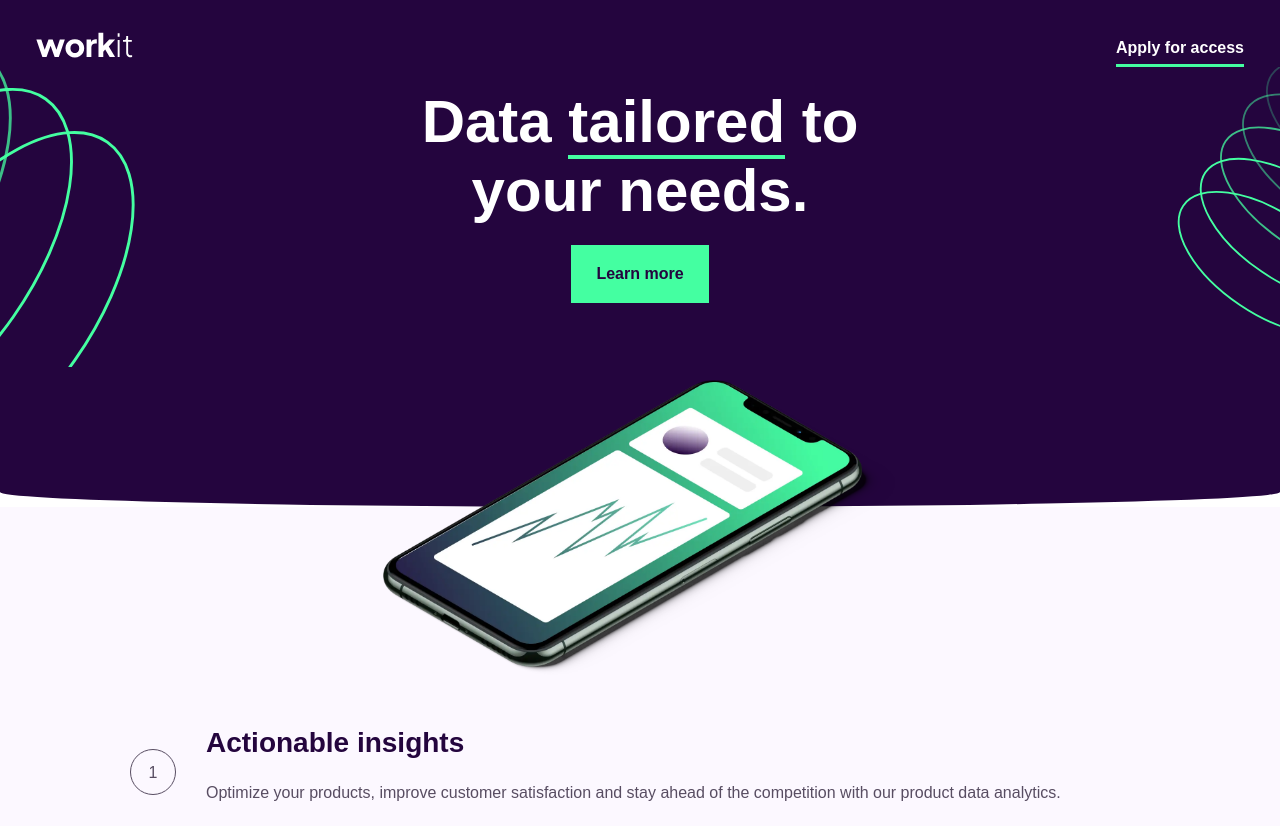
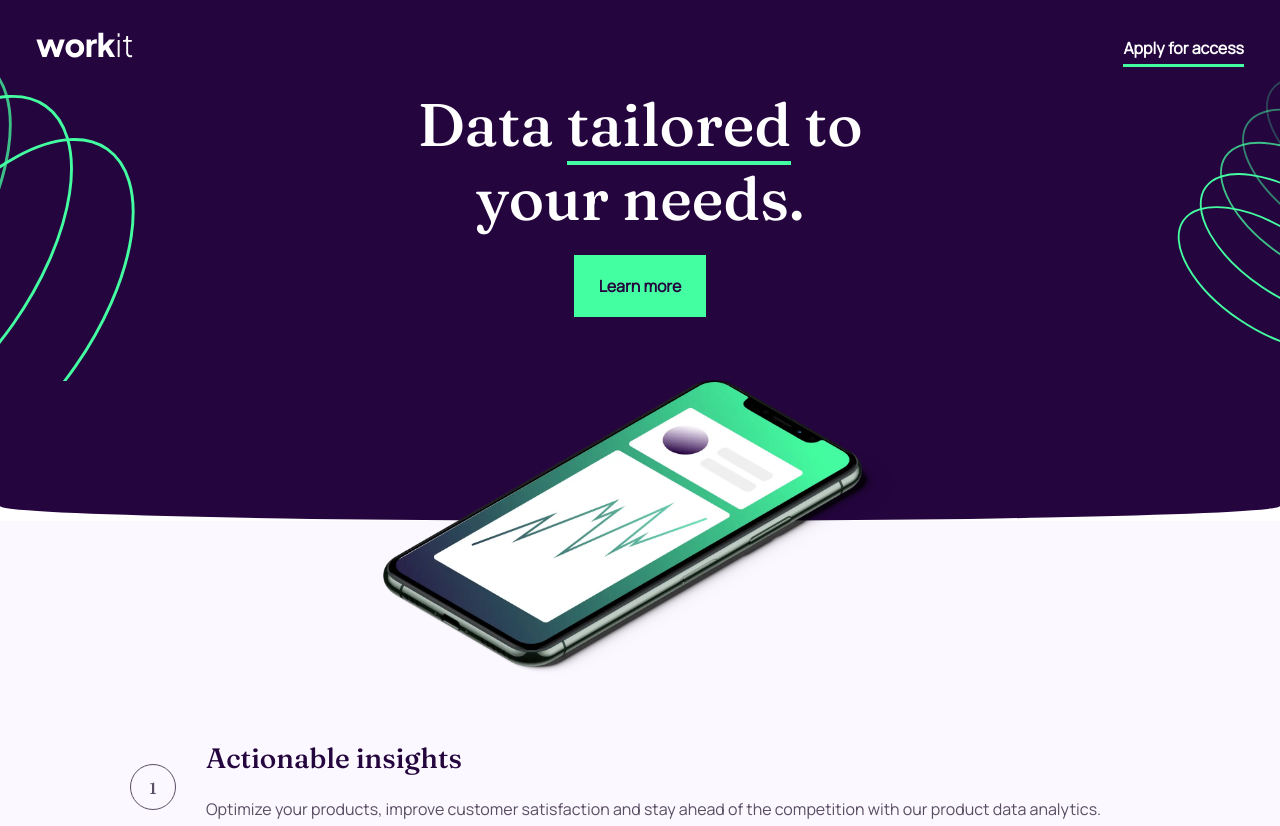
Before and after one commit to byaskew3/Worklit-Landing-Page, a plain HTML site: page project/index.html in a window 1280 px wide. Shown: the top 826 px of the page. Drawn offline with Linux system fonts and the light colour scheme.

Commit message:
updated fonts

```diff
--- a/project/index.html
+++ b/project/index.html
@@ -4,6 +4,9 @@
   <meta charset="UTF-8">
   <meta name="viewport" content="width=device-width, initial-scale=1.0">
   <link rel="icon" type="image/png" sizes="32x32" href="./assets/images/favicon-32x32.png">
+  <link rel="preconnect" href="https://fonts.googleapis.com">
+  <link rel="preconnect" href="https://fonts.gstatic.com" crossorigin>
+  <link href="https://fonts.googleapis.com/css2?family=Fraunces:opsz,wght@9..144,500;9..144,600&family=Manrope&display=swap" rel="stylesheet">
   <link rel="stylesheet" href="styles.css">
   <title>Frontend Mentor | Workit landing page</title>
 </head>
--- a/project/styles.css
+++ b/project/styles.css
@@ -9,12 +9,13 @@ body {
 }
 
 h1, h3 {
-    font-family: 'Fraunces 144pt', sans-serif;
+    font-family: 'Fraunces', sans-serif;
     color: #24053E;
+    font-weight: 500;
 }
 
 p {
-    font-family: 'manrope', sans-serif;
+    font-family: 'Manrope', sans-serif;
     color: #584D62;
     font-weight: 100;
 }
@@ -44,7 +45,7 @@ li img {
 }
 
 .access-txt {
-    font-family: 'manrope', sans-serif;
+    font-family: 'Manrope', sans-serif;
     font-weight: bold;
     border-bottom: 3px solid #44FFA1;
     line-height: 32px;
@@ -72,7 +73,7 @@ h1 span {
 
 button {
     cursor: pointer;
-    font-family: 'manrope', sans-serif;
+    font-family: 'Manrope', sans-serif;
     display: block;
     margin: 0 auto;
     padding: 20px 25px;
@@ -113,7 +114,7 @@ button {
 }
 
 .num {
-    font-family: 'Fraunces 144pt', sans-serif;
+    font-family: 'Fraunces', sans-serif;
     width: 46px;
     height: 46px;
     border-radius: 50%;
@@ -178,6 +179,10 @@ footer img {
 
 footer div {
     margin: 20px;
+}
+
+footer p {
+    font-weight: 100;
 }
 
 .icons img {
```
